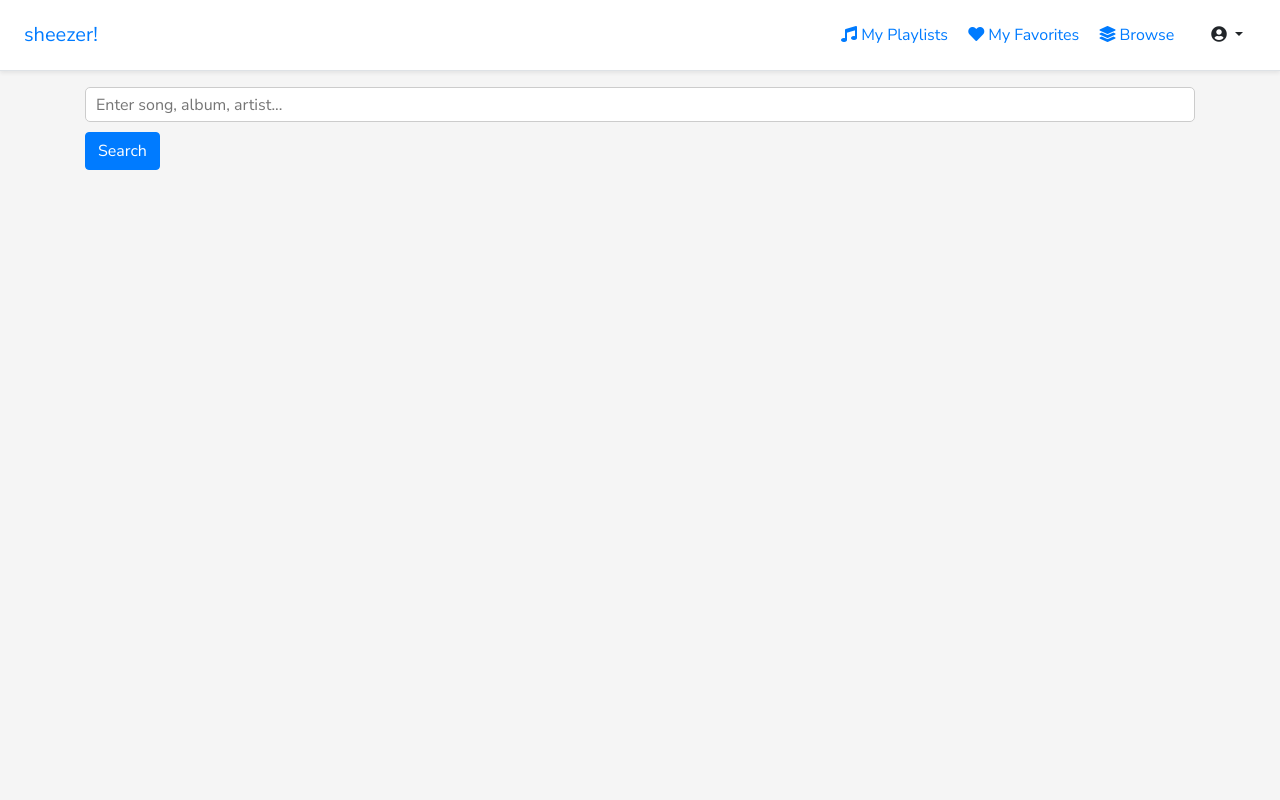
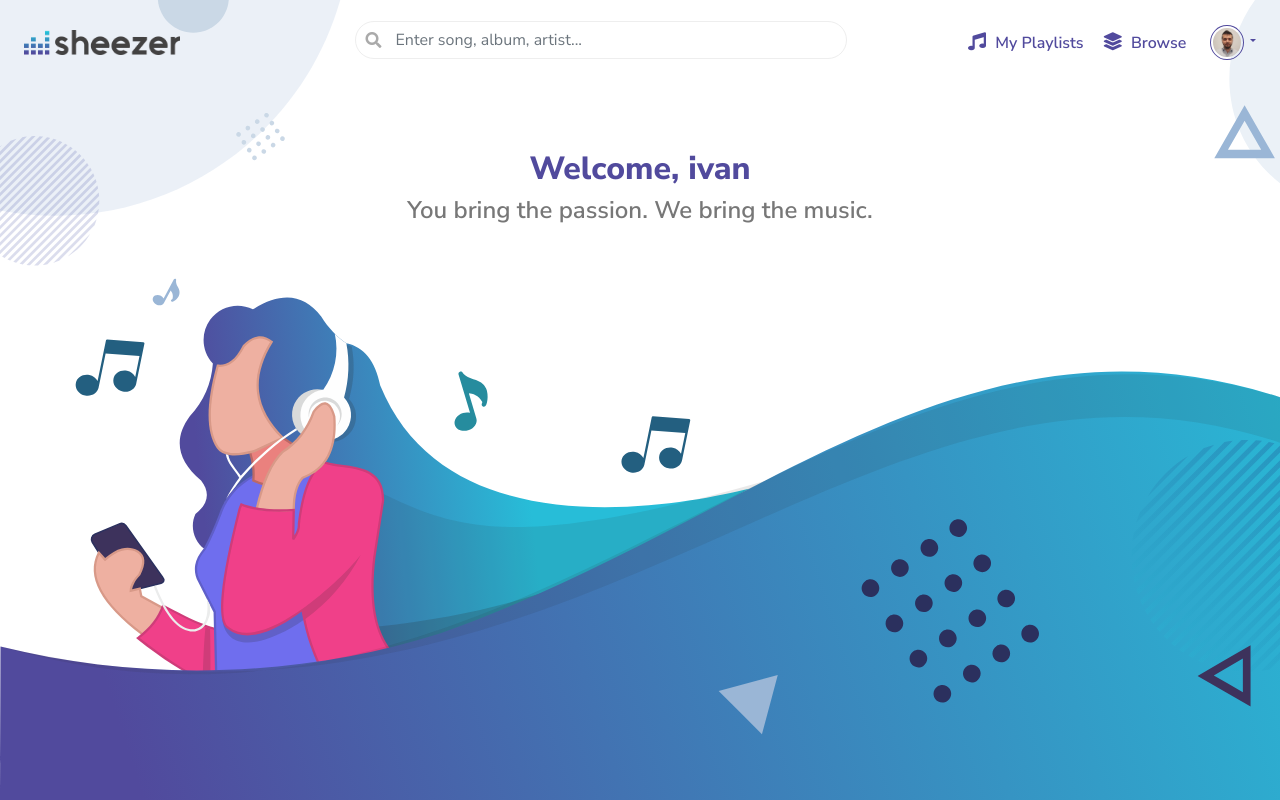
Before and after one commit to ivansekularac/sheezer, a Django app: page / in a window 1280 px wide. Run offline with Django 3.2, Linux system fonts and the light colour scheme; a user stored in the database is signed in; data comes from the database, SQL or seed files in the repository; both versions use the stored data as it was after the commit; some libraries are stand-ins or nearby versions.

Commit message:
Navigation and homepage styles added

```diff
--- a/assets/main.js
+++ b/assets/main.js
@@ -95,3 +95,29 @@ $(document).ready(function(){
     });
 
 });
+
+// Favorite Song Functionality
+
+$(document).ready(function(){
+
+    $('.favorite-btn').on('click', function() {
+        $.ajax({
+            type: 'POST',
+            url: '/music/track/favorited',
+            data: {
+                song_id: $(this).data('id'),
+                csrfmiddlewaretoken: $(this).data('token')
+            },
+            success: function(){
+                console.log('Yey!');
+            }
+        });
+
+        if ($(this).hasClass('far')) {
+            $(this).removeClass('far').addClass('fas');
+        } else {
+            $(this).removeClass('fas').addClass('far');
+        }
+
+    });
+});
--- a/assets/styles.css
+++ b/assets/styles.css
@@ -1,9 +1,13 @@
 /**************************************************
+
+# Light blue - #24C6DC
+# Purple - #514A9D
 
 1 - General element styles
 2 - Login and Signup page styles
 3 - Homepage styles
 4 - Datatable styles
+5 - Navigation Style
 
 
 ***************************************************/
@@ -13,7 +17,7 @@
 body {
     margin: 0;
     padding: 0;
-    background: #f5f5f5;
+    background: #fff;
     font-family: 'Nunito Sans', sans-serif;
 }
 
@@ -93,6 +97,29 @@ form label {
 
 /* 3 - Homepage styles */
 
+.homepage-container {
+    background-image: url('../media/bgd.svg');
+    background-size: cover;
+    margin-top: -102px;
+    overflow: hidden;
+    height: 100vh;
+    width: 100%;
+    padding: 150px;
+}
+
+.homepage-container h1 {
+    text-align: center;
+    font-weight: 900;
+    color: #514A9D;
+    font-size: 32px;
+}
+
+.homepage-container h6 {
+    text-align: center;
+    font-weight: 600;
+    color: #777;
+    font-size: 24px;
+}
 
 
 /* 4 - Datatable styles */
@@ -108,3 +135,109 @@ form label {
 #datatable tr:hover .ellipsis {
     display: block;
 }
+
+/* 5 - Navigation styles */
+
+.logo {
+    height: 25px;
+}
+
+nav a {
+    display: inline-block;
+    font-weight: 600;
+    color: #514A9D;
+}
+
+nav a:hover {
+    color: #7c74da;
+    text-decoration: none;
+}
+
+
+nav a i {
+    font-size: 18px;
+    margin-right: 5px;
+}
+
+.nav-search-wrapper {
+    width: 40%;
+    margin-left: 5%;
+}
+
+#nav-search-form .fa-search {
+    position: absolute;
+    z-index: 2;
+    display: block;
+    width: 2.375rem;
+    height: 2.375rem;
+    line-height: 2.375rem;
+    text-align: center;
+    pointer-events: none;
+    color: #aaa;
+}
+
+#nav-search-form input {
+    padding-left: 40px;
+    border-radius: 25px;
+    border: 1px solid #eee;
+}
+
+#nav-search-form input:focus {
+    border: 1px solid #ccc;
+    box-shadow: none;
+}
+
+#nav-search-form button {
+    display: none;
+}
+
+.nav-dropdown .dropdown-toggle {
+    color: #514A9D;
+    font-size: 12px;
+}
+
+.nav-dropdown .dropdown-toggle:hover {
+    opacity: 0.8;
+    text-decoration: none;
+}
+
+.nav-dropdown .dropdown-toggle img {
+    height: 35px;
+    padding: 2px;
+    border: 1px solid #514A9D;
+}
+
+.nav-dropdown .dropdown-menu {
+    width: 180px;
+    border: 0;
+    border-top: 3px solid #514A9D;
+    margin-top: 25px;
+    box-shadow: 0 .175rem .45rem rgba(0,0,0,.075) !important;
+}
+
+.arrow-up {
+    margin-top: -20px;
+    margin-right: 15px;
+    float: right;
+    width: 0;
+    height: 0;
+    border-left: 12px solid transparent;
+    border-right: 12px solid transparent;
+    border-bottom: 12px solid #514A9D;
+}
+
+.nav-dropdown .dropdown-menu .dropdown-item i {
+    font-size: 16px;
+    margin-right: 5px;
+    color: #514A9D;
+}
+
+.nav-dropdown .dropdown-menu .dropdown-item {
+    font-size: 16px;
+    font-weight: 600;
+    color: #514A9D;
+}
+
+.nav-dropdown .dropdown-menu .dropdown-item:hover {
+    border-left: 3px solid #514A9D;
+}
--- a/music/templates/music/search.html
+++ b/music/templates/music/search.html
@@ -85,7 +85,9 @@
 
             <tr>
                 <td><img src="{{ row.album.cover_small }}" height="35"></td>
-                <td><i class="far fa-heart"></i></td>
+                <td>
+                    <span class="favorite-btn far fa-heart" data-id="{{ row.id }}" data-token="{{ csrf_token }}"></span>
+                </td>
                 <td>{{ row.artist.name }}</td>
                 <td>{{ row.title_short }}</td>
                 <td>{{ row.album.title }}</td>
--- a/music/urls.py
+++ b/music/urls.py
@@ -10,6 +10,7 @@ urlpatterns = [
     path('browse/', views.browse_view, name="browse"),
     path('search', views.search_view, name="search"),
     path('track/<int:id>/', views.track_view, name="track"),
+    path('track/favorited', views.favorited_view, name="favorited"),
     path('album/<int:id>/', views.album_view, name="album"),
     path('artist/<int:id>/', views.artist_view, name="artist"),
 ]
--- a/sheezer/settings.py
+++ b/sheezer/settings.py
@@ -110,6 +110,7 @@ USE_TZ = True
 STATIC_URL = '/static/'
 STATICFILES_DIRS = [
     os.path.join(BASE_DIR, 'assets'),
+    os.path.join(BASE_DIR, 'media'),
 ]
 
 MEDIA_URL = '/media/'
--- a/templates/homepage.html
+++ b/templates/homepage.html
@@ -5,12 +5,8 @@
 {% endblock %}
 
 {% block content %}
-<div class="container">
-
-    <form class="homepage-search-form" action="/music/search" method="GET">
-        <input type="text" name="search" placeholder="Enter song, album, artist...">
-        <button type="submit" class="btn btn-primary">Search</button>
-    </form>
-
+<div class="homepage-container">
+<h1>Welcome, {{ user.username }}</h1>
+<h6>You bring the passion. We bring the music.</h6>
 </div>
 {% endblock %}
--- a/templates/layout.html
+++ b/templates/layout.html
@@ -20,24 +20,30 @@
     <body>
         <header>
             <div class="d-flex flex-column flex-md-row align-items-center p-3 px-md-4 mb-3 bg-white border-bottom shadow-sm">
-                <h5 class="my-0 mr-md-auto"><a href="{% url 'home' %}">sheezer!</a></h5>
+                <h5 class="my-0 mr-md-auto"><a href="{% url 'home' %}"><img src="{% static '/logo.png' %}" class="logo"/></a></h5>
+                <div class="my-0 mr-md-auto nav-search-wrapper">
+                    <form action="/music/search" method="GET" id="nav-search-form">
+                        <span class="fa fa-search"></span>
+                        <input type="text" class="form-control" name="search" placeholder="Enter song, album, artist...">
+                        <button type="submit" class="btn btn-primary">Search</button>
+                    </form>
+                </div>
                 {% if user.is_authenticated %}
                 <nav class="my-2 my-md-0 mr-md-3">
                     <a class="p-2" href="{% url 'music:playlists' %}"><i class="fas fa-music"></i> My Playlists</a>
-                    <a class="p-2" href="{% url 'music:favorites' %}"><i class="fas fa-heart"></i> My Favorites</a>
                     <a class="p-2" href="{% url 'music:browse' %}"><i class="fas fa-layer-group"></i> Browse</a>
                 </nav>
-                <div class="btn-group">
-                    <button type="button" class="btn dropdown-toggle" data-toggle="dropdown" aria-haspopup="true" aria-expanded="false">
-                        <i class="fas fa-user-circle"></i>
-                    </button>
+                <div class="btn-group nav-dropdown">
+                    <a href="#" class="dropdown-toggle" data-toggle="dropdown" aria-haspopup="true" aria-expanded="false">
+                        <img src="{{ user.profile.image.url }}" alt="" class="rounded-circle">
+                    </a>
                     <div class="dropdown-menu dropdown-menu-right">
-                    <a class="dropdown-item" href="{% url 'accounts:profile' %}"><i class="fas fa-user"></i> My Profile</a>
-                    <form action="{% url 'accounts:logout' %}" method="POST">
-                        {% csrf_token %}
-                        <button class="dropdown-item" type="submit"><i class="fas fa-sign-out-alt"></i> Logout</button>
-                    </form>
-
+                        <div class="arrow-up"></div>
+                        <a class="dropdown-item" href="{% url 'accounts:profile' %}"><i class="fas fa-user"></i> My Profile</a>
+                        <form action="{% url 'accounts:logout' %}" method="POST">
+                            {% csrf_token %}
+                            <button class="dropdown-item" type="submit"><i class="fas fa-sign-out-alt"></i> Logout</button>
+                        </form>
                     </div>
                 </div>
                 {% else %}
```
Also changed, not shown: music/templates/music/favorites.html (deleted, +0 -14 lines), music/views.py (+17 -0 lines), db.sqlite3, media/bgd.svg (added), media/logo.png (added), media/logo_white.png (added).
